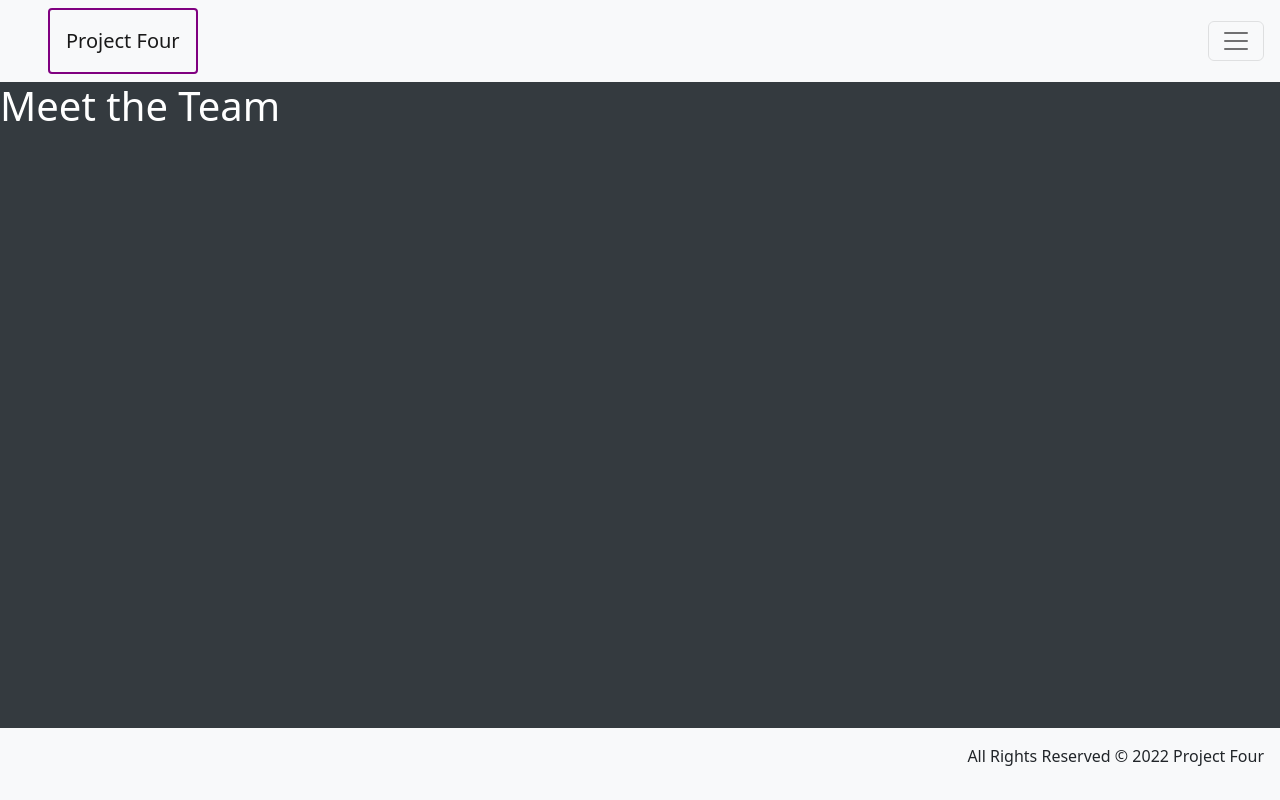
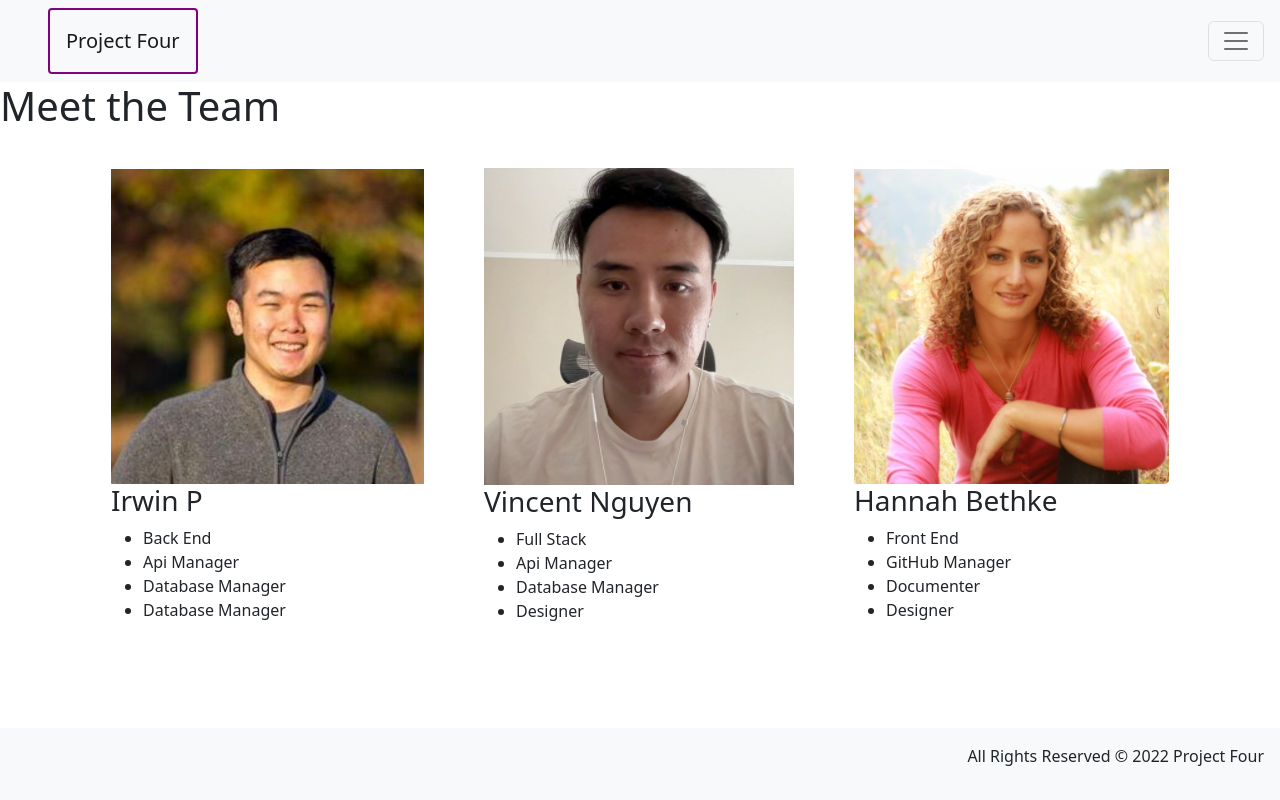
Before and after one commit to vknguyen1/project-four, a Django app: page /about/ in a window 1280 px wide. Run offline with Django 4.2, Linux system fonts and the light colour scheme; some libraries are stand-ins or nearby versions.

Commit message:
wip: adds about page content and css

```diff
--- a/main_app/static/css/style.css
+++ b/main_app/static/css/style.css
@@ -6,7 +6,6 @@ body {
 
 main {
     flex-grow: 1;
-    background-color: #343a3f;
 }
 
 footer {
@@ -64,12 +63,6 @@ footer {
 
 /* Home Page */
 
-    .home-top {
-        flex-direction: row;
-        background-color: #343a3f;
-        min-height: 50vh;
-    }
-
     .home-top-left {
         display: flex;
         justify-content: center;
@@ -86,6 +79,11 @@ footer {
         padding: 3rem;
     }
 
+    .home-top {
+        background-color: #343a3f;
+        min-height: 50vh;
+    }
+
     .home-bottom {
         background-color: white;
     }
@@ -96,19 +94,21 @@ footer {
     }
 
 /* About Page */
+    .about-container {
+        display: flex;
+        flex-direction: row;
+        justify-content: center;
+        align-items: center;
+    }
 
-.about-container {
-    color: white;
-}
+    #irwin, #vincent, #hannah {
+        margin: 30px;
+    }
 
 /* Media */
 
-@media screen and (max-width: 400px){
+@media screen and (width: 600px){
     /* .navbar-toggler {
         display: block;
     } */
-
-    .home-top {
-        flex-direction: column;
-    }
 }
--- a/main_app/templates/about.html
+++ b/main_app/templates/about.html
@@ -2,8 +2,43 @@
 
 {% block body %}
 
+<h1>Meet the Team</h1>
+
 <div class="about-container">
-    <h1>Meet the Team</h1>
+
+    <div id="irwin">
+        <img id="irwinHeadshot" src="../static/images/Irwin_Headshot.png" alt="Irwin Headshot">
+        <h3>Irwin P</h3>
+        <ul>
+            <li>Back End</li>
+            <li>Api Manager</li>
+            <li>Database Manager</li>
+            <li>Database Manager</li>
+        </ul>
+    </div>
+
+    <div id="vincent">
+        <img src="../static/images/Vincent_Headshot.png" alt="Vincent Headshot">
+        <h3>Vincent Nguyen</h3>
+        <ul>
+            <li>Full Stack</li>
+            <li>Api Manager</li>
+            <li>Database Manager</li>
+            <li>Designer</li>
+        </ul>
+    </div>
+
+    <div id="hannah">
+        <img src="../static/images/Hannah_Headshot.png" alt="Hannah Bethke Headshot">
+        <h3>Hannah Bethke</h3>
+        <ul>
+            <li>Front End</li>
+            <li>GitHub Manager</li>
+            <li>Documenter</li>
+            <li>Designer</li>
+        </ul>
+    </div>
+
 </div>
 
 {% endblock %}
--- a/main_app/templates/home.html
+++ b/main_app/templates/home.html
@@ -4,14 +4,15 @@
 {% block body %}
 
 <div class="home-top row">
-    <div class="home-topLeft col-6">
+    <div class="home-top-left col-6">
         <p id="home-top-pTag">PROJECT INFO/TEXT HERE</p>
     </div>
-    <div class="home-topRight col-6">
+    <div class="home-top-right col-6">
         <img id="topRightImg1" src="../static/images/concert-lights.jpg" alt="people at concert">
     </div>
 </div>
 
+<div class="home-bottom">
     <h3 class="home-search">Instructional Text Here</h3>
 
     <div class="home-search container-fluid">
@@ -64,6 +65,7 @@
             </div>
         </div>
     </div>
+</div>
 
 <script>
     let inp1 = document.getElementById("postal_code");
```
Also changed, not shown: main_app/static/images/Hannah_Headshot.png (added), main_app/static/images/Irwin_Headshot.png (added), main_app/static/images/Vincent_Headshot.png (added). Lines whose indentation alone changed are shown as unchanged.
